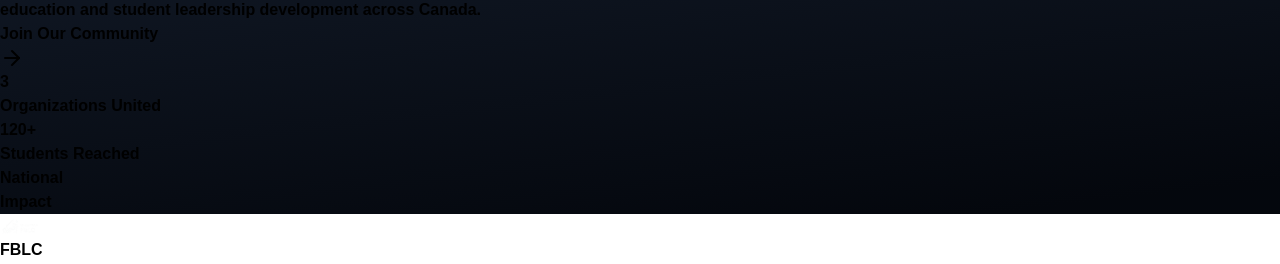
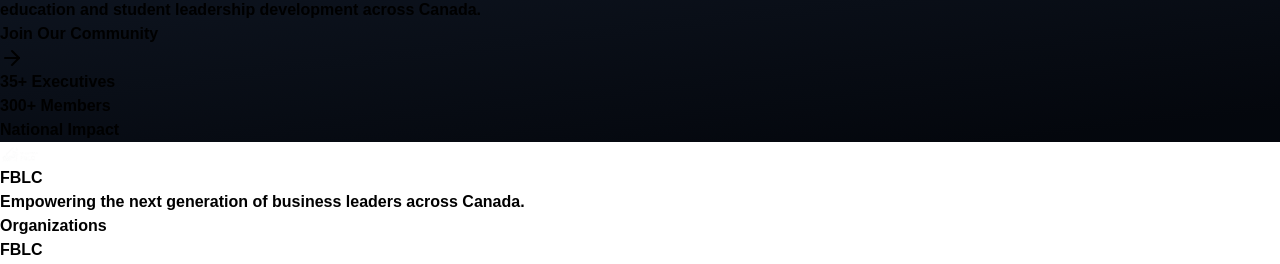
Before and after one commit to Sidak08/FBLC, a Next.js app in the folder website/apps/web/: page /about-us in a window 1280 px wide. Shown: the part 947-1211 px from the top of the page. Built offline with nearby package versions, Linux system fonts and the light colour scheme; a web font is replaced by a local one.

Commit message:
redesigned /about-us and minor QoL additions

```diff
--- a/website/apps/web/components/about-us/fblc-tab.tsx
+++ b/website/apps/web/components/about-us/fblc-tab.tsx
@@ -4,7 +4,7 @@
 
 export function FblcTab() {
   return (
-    <div className="grid grid-cols-1 md:grid-cols-2 gap-8 sm:gap-12 items-start">
+    <div className="grid grid-cols-1 md:grid-cols-2 gap-8 sm:gap-12 items-start bg-[#141D2B] p-9 border border-solid border-[#60A5FA] rounded-lg">
       {/* Left side - Organization info */}
       <div className="space-y-6 sm:space-y-8">
         <div className="flex items-center space-x-3 sm:space-x-4">
--- a/website/apps/web/components/about-us/jec-canada-tab.tsx
+++ b/website/apps/web/components/about-us/jec-canada-tab.tsx
@@ -4,7 +4,7 @@
 
 export function JecCanadaTab() {
   return (
-    <div className="grid md:grid-cols-2 gap-12 items-start">
+    <div className="grid md:grid-cols-2 gap-12 items-start bg-[#141D2B] p-9 border border-solid border-[#60A5FA] rounded-lg">
       {/* Left side - Organization info */}
       <div className="space-y-8">
         <div className="flex items-center space-x-4">
--- a/website/apps/web/components/about-us/stats.tsx
+++ b/website/apps/web/components/about-us/stats.tsx
@@ -12,7 +12,6 @@
   };
   stats?: Array<{
     id: string;
-    value: string;
     label: string;
   }>;
 }
@@ -93,24 +92,21 @@
   stats = [
     {
       id: "stat-1",
-      value: "3",
-      label: "Organizations United",
+      label: "35+ Executives",
     },
     {
       id: "stat-2",
-      value: "120+",
-      label: "Students Reached",
+      label: "300+ Members",
     },
     {
       id: "stat-3",
-      value: "National",
-      label: "Impact",
+      label: "National Impact",
     },
   ],
 }: StatsProps) {
   return (
     <section className="py-16 sm:py-24 lg:py-32">
-      <div className="container max-w-7xl mx-auto px-4 sm:px-6 lg:px-8">
+      <div className="container max-w-7xl mx-auto px-4 sm:px-6 lg:px-8 bg-[#141D2B] p-9 border border-solid border-[#60A5FA] rounded-lg">
         <div className="flex flex-col gap-4 text-center">
           <h2 className="text-xl sm:text-2xl md:text-3xl lg:text-4xl font-bold text-white">{heading}</h2>
           <p className="text-white/80 max-w-4xl mx-auto text-base sm:text-lg px-4">{description}</p>
@@ -126,7 +122,6 @@
           {stats.map((stat) => (
             <div key={stat.id} className="flex flex-col gap-3 sm:gap-4 text-center w-full max-w-xs group">
               <div className="transform group-hover:scale-110 transition-transform duration-300">
-                <AnimatedCounter value={stat.value} />
               </div>
               <div className="bg-gradient-to-r from-blue-600 to-blue-700 text-white px-4 sm:px-6 py-2 sm:py-3 rounded-xl font-medium text-sm sm:text-base shadow-lg hover:shadow-xl transition-all duration-300 hover:scale-105">
                 {stat.label}
--- a/website/apps/web/components/about-us/target-alpha-tab.tsx
+++ b/website/apps/web/components/about-us/target-alpha-tab.tsx
@@ -4,7 +4,7 @@
 
 export function TargetAlphaTab() {
   return (
-    <div className="grid md:grid-cols-2 gap-12 items-start">
+    <div className="grid md:grid-cols-2 gap-12 items-start bg-[#141D2B] p-9 border border-solid border-[#60A5FA] rounded-lg">
       {/* Left side - Organization info */}
       <div className="space-y-8">
         <div className="flex items-center space-x-4">
--- a/website/apps/web/components/about-us/timeline.tsx
+++ b/website/apps/web/components/about-us/timeline.tsx
@@ -53,19 +53,19 @@
           {timelineData.map((entry, index) => (
             <div key={index} className="relative mb-8 sm:mb-10 pl-6 sm:pl-8">
               {/* Timeline dot */}
-              <div className="bg-white absolute left-0 top-3 sm:top-3.5 w-3 sm:w-4 h-3 sm:h-4 rounded-full border-2 sm:border-4 border-white/30 shadow-lg"></div>
-
-              <div className="bg-white/95 rounded-xl p-4 sm:p-6 shadow-xl border border-gray-200/50 backdrop-blur-sm hover:shadow-2xl transition-all duration-300 hover:scale-[1.01]">
-                <div className="flex flex-col sm:flex-row sm:items-center sm:justify-between mb-3">
-                  <h4 className="text-lg sm:text-xl font-bold text-fblc-navy mb-2 sm:mb-0">
-                    {entry.title}
+            <div className="bg-blue-900 absolute left-0 top-3 sm:top-3.5 w-6 h-6 sm:w-8 sm:h-8 shadow-lg flex items-center justify-center">
+                <div className="bg-white w-2 h-2 sm:w-3 sm:h-3"></div>
+            </div>
+              <div className="bg-[#031540] rounded-xl p-4 sm:p-6 shadow-xl border border-gray-700/50 backdrop-blur-sm hover:shadow-2xl transition-all duration-300 hover:scale-[1.01]">                <div className="flex flex-col sm:flex-row sm:items-center sm:justify-between mb-3">
+                <h4 className="text-lg sm:text-xl font-bold text-white mb-2 sm:mb-0">
+                  {entry.title}
                   </h4>
-                  <span className="text-xs sm:text-sm font-semibold text-fblc-navy/60 bg-fblc-navy/10 px-2 sm:px-3 py-1 rounded-full">
-                    {entry.date}
+                <span className="text-xs sm:text-sm font-semibold text-white/70 bg-white/10 px-2 sm:px-3 py-1 rounded-full">
+                  {entry.date}
                   </span>
                 </div>
 
-                <div className="text-fblc-navy/80 leading-relaxed text-sm sm:text-base">
+                <div className="text-white/90 leading-relaxed text-sm sm:text-base">
                   {entry.content}
                 </div>
               </div>
```
Also changed, not shown: 1 other file (tests, documents, lock files or other folders).
